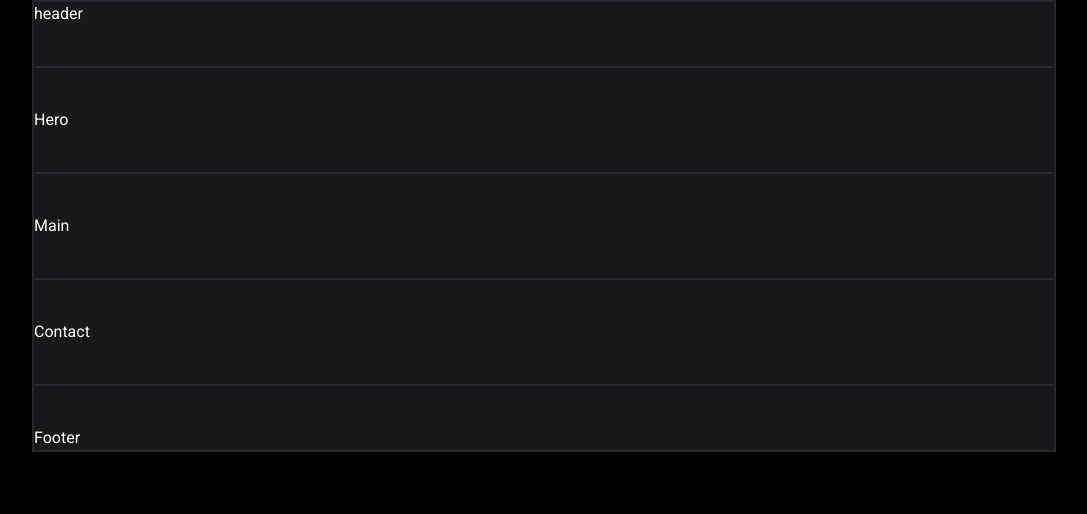
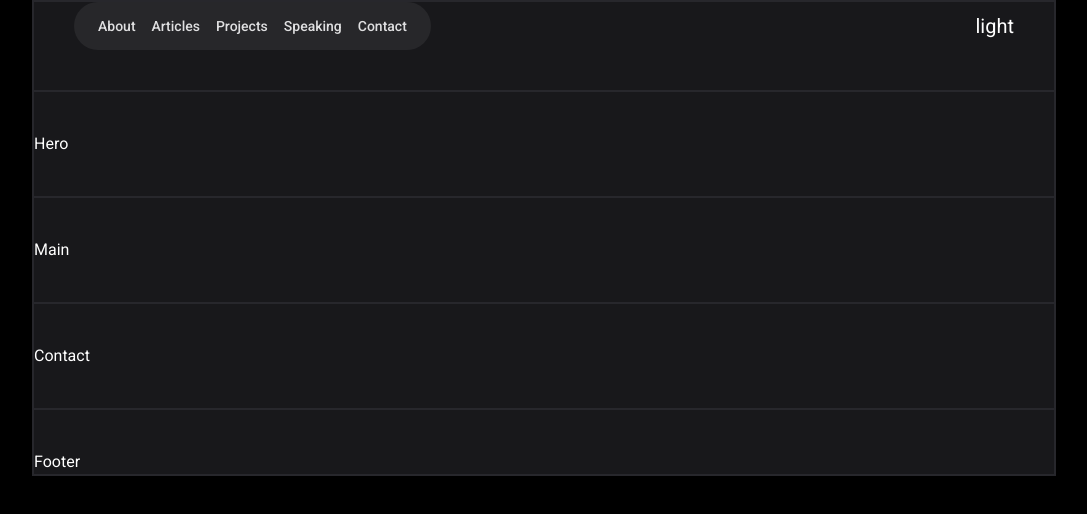
Before and after one commit to EaloTaher/portfolio, a React (Vite) app: page / in a window 1280 px wide. Shown: the top 514 px of the page, without its empty margins (96-1183 px from the left). Built offline with nearby package versions, Linux system fonts and the light colour scheme.

Commit message:
almost completed the navBar

```diff
--- a/src/components/1-header/Header.jsx
+++ b/src/components/1-header/Header.jsx
@@ -1,5 +1,24 @@
 const header = () => {
-  return <div>header</div>;
+  const navLinks = ["About", "Articles", "Projects", "Speaking", "Contact"];
+  return (
+    <header className="flex flex-row items-center justify-between px-10  ">
+      <nav className=" py-3 px-6 bg-header rounded-[55px]">
+        <ul className="flex flex-row gap-4">
+          {navLinks.map((item, key) => (
+            <li key={key}>
+              <a
+                href=""
+                className=" text-title opacity-90 text-sm font-medium hover:opacity-100 hover:text-[0.92rem] hover:text-specialBlue duration-200"
+              >
+                {item}
+              </a>
+            </li>
+          ))}
+        </ul>
+      </nav>
+      <button className=" text-xl">light</button>
+    </header>
+  );
 };
 
 export default header;
--- a/tailwind.config.js
+++ b/tailwind.config.js
@@ -12,7 +12,11 @@ export default {
       colors:{
         primary : "#000",
         secondary : "rgb(24,24,27)",
-        borderPrimary : "rgba(63, 63, 70, 0.4)"
+        borderPrimary : "rgba(63, 63, 70, 0.4)",
+        title: "rgb(244,244,245)",
+        subtitle : "rgba(161,161,170)",
+        header : 'rgb(39,39,42)',
+        specialBlue: "rgb(93,188,252)"
       }
     },
   },
```
